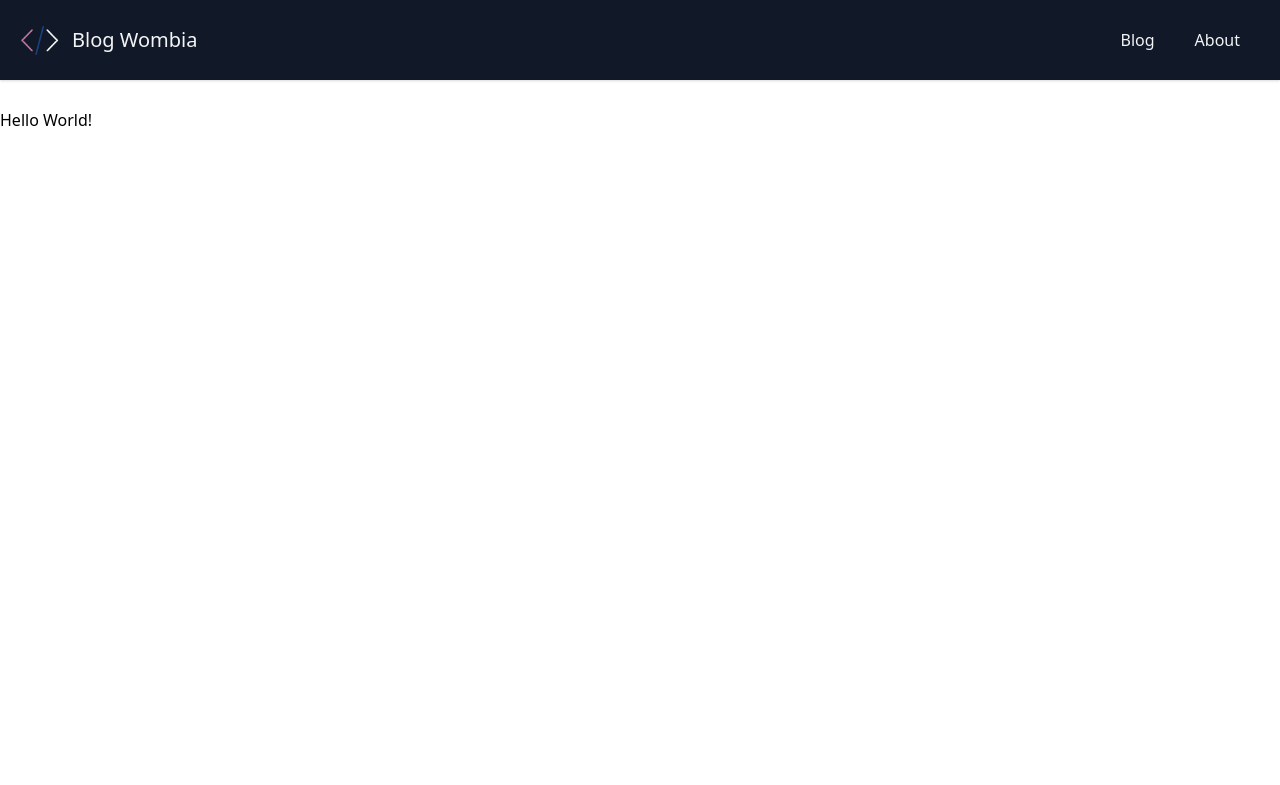
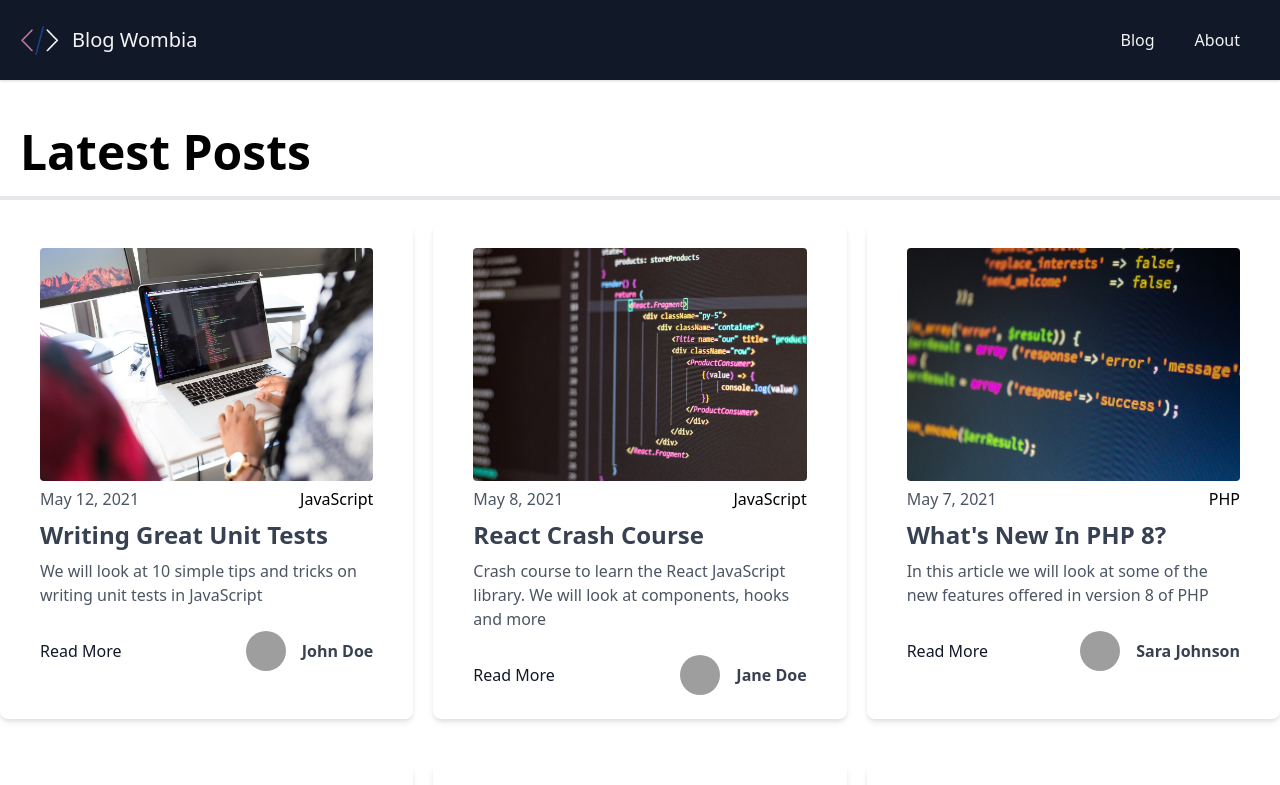
Before and after one commit to ertugrulgurkan/blog-wombia, a Next.js app: page / in a window 1280 px wide. Shown: the top 785 px of the page. Built offline with nearby package versions, Linux system fonts and the light colour scheme; grey boxes are pictures that could not be loaded.

Commit message:
display post sort post by date post component added

```diff
--- /dev/null
+++ b/components/Post.js
@@ -0,0 +1,46 @@
+import Link from "next/link";
+import Image from "next/image";
+
+export default function Post({ post }) {
+  return (
+    <div className="w-full px-10 py-6 bg-white rounded-lg shadow-md mt-6">
+      <Image
+        src={post.frontmatter.cover_image}
+        alt=""
+        height={420}
+        width={600}
+        className="mb-4 rounded"
+      />
+
+      <div className="flex justify-between items-center">
+        <span className="font-light text-gray-600">
+          {post.frontmatter.date}
+        </span>
+        <div>{post.frontmatter.category}</div>
+      </div>
+
+      <div className="mt-2">
+        <Link href={`/blog/${post.slug}`}>
+          <a className="text-2xl text-gray-700 font-bold hover:underline">
+            {post.frontmatter.title}
+          </a>
+        </Link>
+        <p className="mt-2 text-gray-600">{post.frontmatter.excerpt}</p>
+      </div>
+
+      <div className="flex justify-between items-center mt-6">
+        <Link href={`/blog/${post.slug}`}>
+          <a className="text-gray-900 hover:text-blue-600">Read More</a>
+        </Link>
+        <div className="flex items-center">
+          <img
+            src={post.frontmatter.author_image}
+            alt=""
+            className="mx-4 w-10 h-10 object-cover rounded-full hidden sm:block"
+          />
+          <h3 className="text-gray-700 font-bold">{post.frontmatter.author}</h3>
+        </div>
+      </div>
+    </div>
+  );
+}
--- a/pages/index.js
+++ b/pages/index.js
@@ -1,13 +1,27 @@
 import Layout from "../components/layout";
 import fs from "fs";
 import path from "path";
+import Link from "next/link";
 import matter from "gray-matter";
+import Post from "../components/Post";
+import { sortByDate } from "../utils";
 
 export default function HomePage({ posts }) {
-  console.log(posts);
   return (
     <Layout>
-      <h1>Hello World!</h1>
+      <h1 className="text-5xl border-b-4 p-5 font-bold">Latest Posts</h1>
+
+      <div className="grid md:grid-cols-2 lg:grid-cols-3 gap-5">
+        {posts.map((post, index) => (
+          <Post key={index} post={post} />
+        ))}
+      </div>
+
+      <Link href="/blog">
+        <a className="block text-center border border-gray-500 text-gray-800 rounded-md py-4 my-5 transition duration-500 ease select-none hover:text-white hover:bg-gray-900 focus:outline-none focus:shadow-outline w-full">
+          All Posts
+        </a>
+      </Link>
     </Layout>
   );
 }
@@ -22,9 +36,7 @@ export async function getStaticProps() {
       path.join("posts", filename),
       "utf-8",
     );
-
     const { data: frontmatter } = matter(markdownWithMeta);
-
     return {
       slug,
       frontmatter,
@@ -33,7 +45,7 @@ export async function getStaticProps() {
 
   return {
     props: {
-      posts,
+      posts: posts.sort(sortByDate).slice(0, 6),
     },
   };
 }
--- /dev/null
+++ b/utils/index.js
@@ -0,0 +1,3 @@
+export const sortByDate = (a, b) => {
+  return new Date(b.frontmatter.date) - new Date(a.frontmatter.date);
+};
```
Also changed, not shown: components/Header.js (+11 -15 lines).
